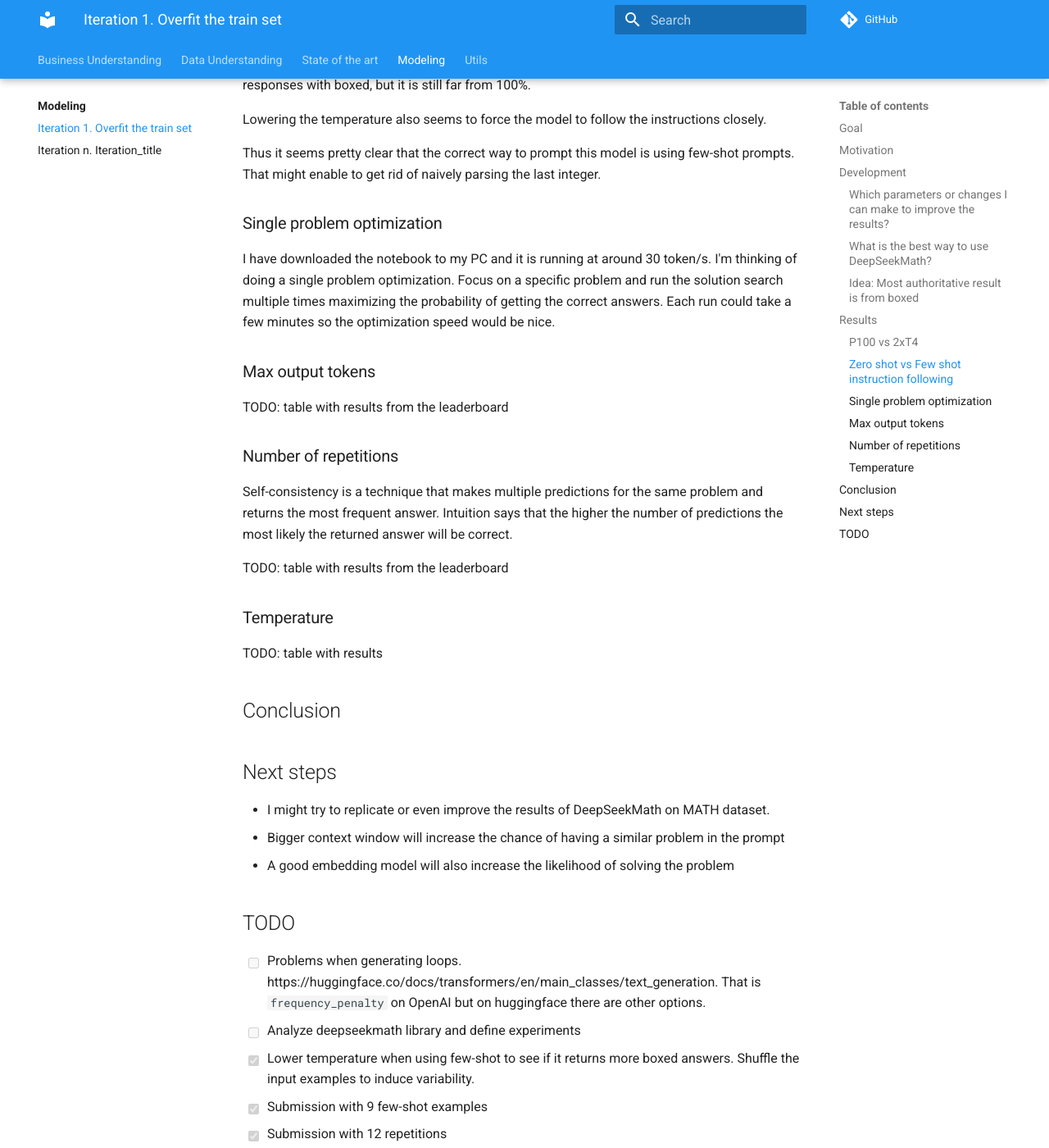
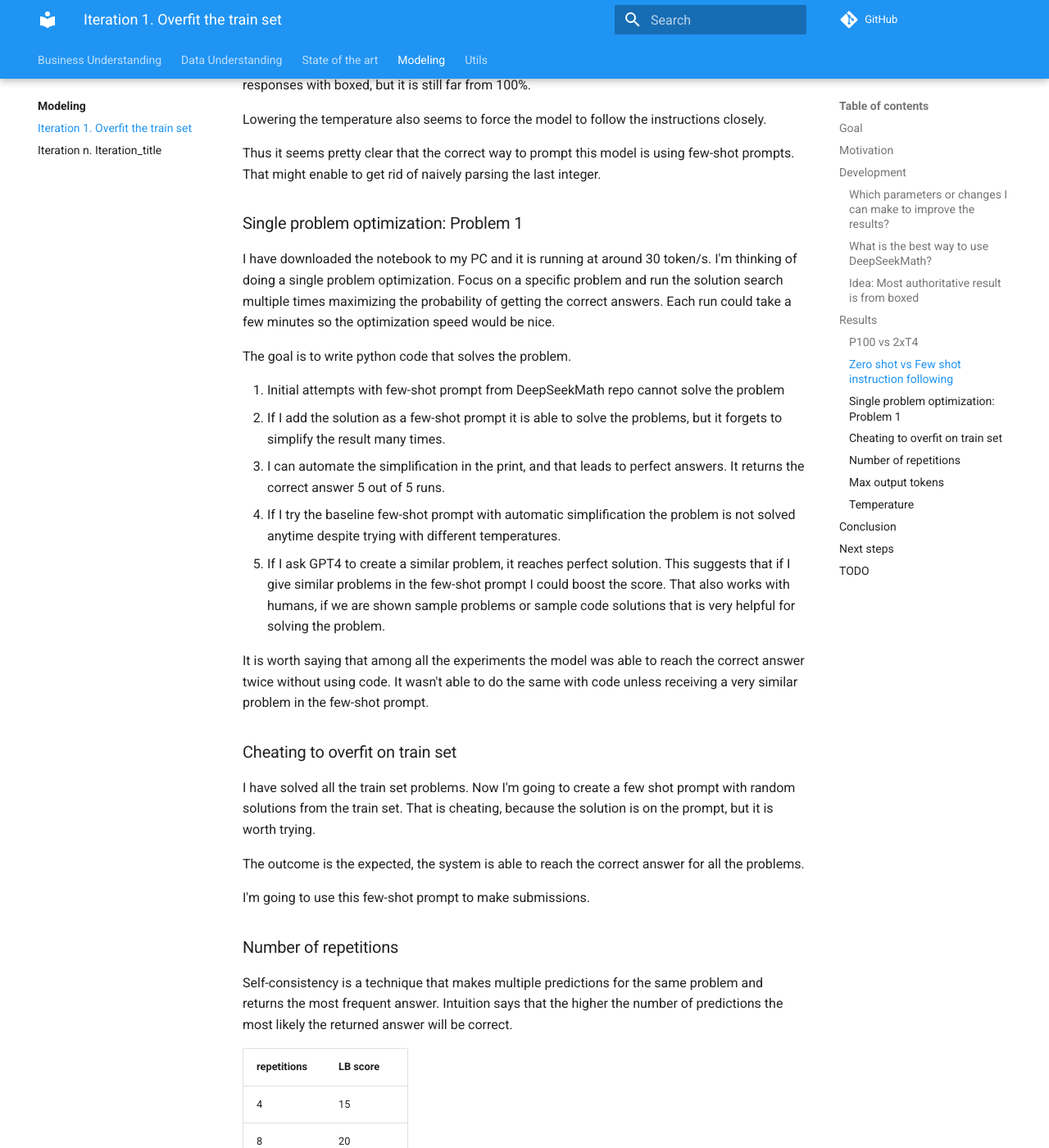
Before and after one commit to ironbar/aimo, an MkDocs documentation site: the page built from docs/modeling/Iteration_01_overfit.md, in a window 1280 px wide and 1400 px high, scrolled down 2580 px. Shown: the whole window at 82% size. Built offline with MkDocs 1.6.1 and Material for MkDocs 9.7.7, drawn with Linux system fonts in a browser that asks for light colours; comment, search, counter and statistics services are not loaded; some of the changed text lies outside the part shown.

Commit message:
updated documentation

```diff
--- a/docs/modeling/Iteration_01_overfit.md
+++ b/docs/modeling/Iteration_01_overfit.md
@@ -89,16 +89,38 @@ Lowering the temperature also seems to force the model to follow the instruction
 Thus it seems pretty clear that the correct way to prompt this model is using
 few-shot prompts. That might enable to get rid of naively parsing the last integer.
 
-### Single problem optimization
+### Single problem optimization: Problem 1
 
 I have downloaded the notebook to my PC and it is running at around 30 token/s. I'm thinking of doing
 a single problem optimization. Focus on a specific problem and run the solution search multiple times
 maximizing the probability of getting the correct answers. Each run could take a few minutes so
 the optimization speed would be nice.
 
-### Max output tokens
+The goal is to write python code that solves the problem.
 
-TODO: table with results from the leaderboard
+1. Initial attempts with few-shot prompt from DeepSeekMath repo cannot solve the problem
+2. If I add the solution as a few-shot prompt it is able to solve the problems, but it forgets to
+   simplify the result many times.
+3. I can automate the simplification in the print, and that leads to perfect answers. It returns
+   the correct answer 5 out of 5 runs.
+4. If I try the baseline few-shot prompt with automatic simplification the problem is not solved anytime
+   despite trying with different temperatures.
+5. If I ask GPT4 to create a similar problem, it reaches perfect solution. This suggests that if I give
+   similar problems in the few-shot prompt I could boost the score. That also works with humans, if we
+   are shown sample problems or sample code solutions that is very helpful for solving the problem.
+
+It is worth saying that among all the experiments the model was able to reach the correct answer twice
+without using code. It wasn't able to do the same with code unless receiving a very similar problem in
+the few-shot prompt.
+
+### Cheating to overfit on train set
+
+I have solved all the train set problems. Now I'm going to create a few shot prompt with random solutions
+from the train set. That is cheating, because the solution is on the prompt, but it is worth trying.
+
+The outcome is the expected, the system is able to reach the correct answer for all the problems.
+
+I'm going to use this few-shot prompt to make submissions.
 
 ### Number of repetitions
 
@@ -106,7 +128,25 @@ Self-consistency is a technique that makes multiple predictions for the same pro
 most frequent answer. Intuition says that the higher the number of predictions the most likely the returned
 answer will be correct.
 
-TODO: table with results from the leaderboard
+| repetitions | LB score |
+|-------------|----------|
+| 4           | 15       |
+| 8           | 20       |
+| 12          | 19       |
+
+The results show an improvement when increasing the repetitions from 4 to 8, but not from 8 to 12.
+It might be randomness or maybe we need more resolution.
+
+### Max output tokens
+
+| max output tokens | LB score |
+|-------------------|----------|
+| 512               | 20       |
+| 1024              | 19       |
+| 2048              | 19       |
+
+It seems that for the problems that the system is currently solving the number of output tokens
+does not need to be big.
 
 ### Temperature
 
```
Also changed, not shown: docs/03_State_of_the_art.md (+5 -0 lines).
